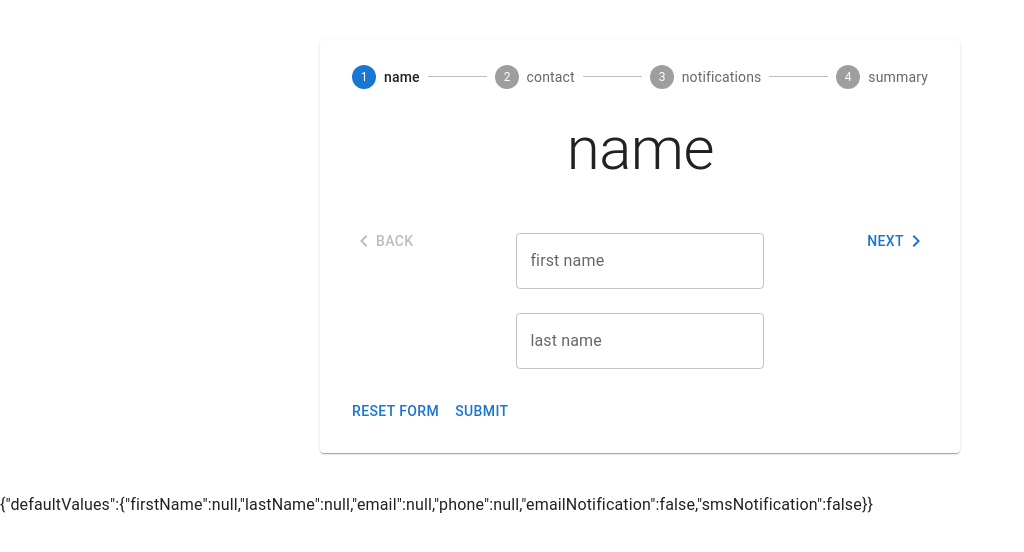
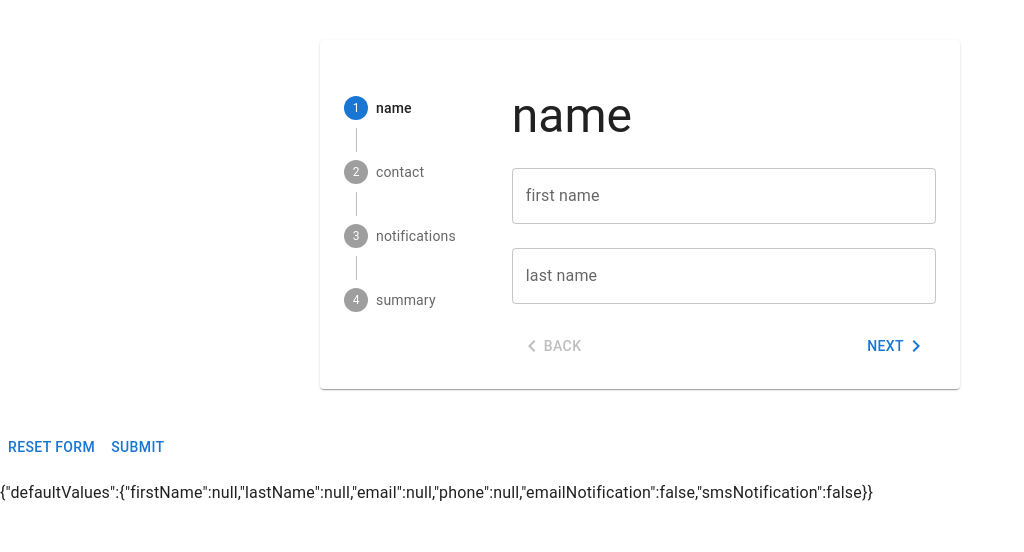
Before and after one commit to janosnanai/rhf-form-wiz-proto, a React (Vite) app: page / in a window 1280 px wide. Shown: the top 552 px of the page, without its empty margins (0-1024 px from the left). Built offline with nearby package versions, Linux system fonts and the light colour scheme.

Commit message:
refactor layout

```diff
--- a/src/features/user-wiz/index.tsx
+++ b/src/features/user-wiz/index.tsx
@@ -69,48 +69,64 @@ function UserWiz() {
         <DevTool control={formMethods.control} />
       </Portal>
       <Paper sx={{ m: "5rem auto", my: 5, p: 3, width: 640 }}>
+        <FormProvider {...formMethods}>
+          <Box
+            sx={{
+              display: "flex",
+              gap: 7,
+              mt: 3,
+            }}
+          >
             <Box>
-          <Stepper nonLinear activeStep={wizStage}>
+              <Stepper nonLinear activeStep={wizStage} orientation="vertical">
                 {steps.map((label, idx) => (
                   <Step key={label}>
-                <StepButton onClick={() => handleStep(idx)}>{label}</StepButton>
+                    <StepButton onClick={() => handleStep(idx)}>
+                      {label}
+                    </StepButton>
                   </Step>
                 ))}
               </Stepper>
             </Box>
-        <FormProvider {...formMethods}>
+
+            <Box flexGrow={1}>
+              <Typography variant="h3" component="h2" sx={{ mb: 3 }}>
+                {steps[wizStage]}
+              </Typography>
+              {wizStage === 0 && (
+                <Stack gap={3}>
+                  <NameForm />
+                </Stack>
+              )}
+              {wizStage === 1 && (
+                <Stack gap={3}>
+                  <ContactForm />
+                </Stack>
+              )}
+              {wizStage === 2 && (
+                <Stack gap={3}>
+                  <NotificationForm />
+                </Stack>
+              )}
+              {wizStage === 3 && <Summary />}
               <Box
-            sx={{
-              display: "flex",
-              gap: 3,
-              justifyContent: "space-between",
-              mt: 3,
-            }}
+                sx={{ display: "flex", justifyContent: "space-between", mt: 3 }}
               >
                 <Button disabled={wizStage === 0} onClick={handleBack}>
                   <BackIcon /> back
                 </Button>
-
-            <Stack gap={3}>
-              <Typography variant="h2" sx={{ textAlign: "center", mb: 3 }}>
-                {steps[wizStage]}
-              </Typography>
-              {wizStage === 0 && <NameForm />}
-              {wizStage === 1 && <ContactForm />}
-              {wizStage === 2 && <NotificationForm />}
-              {wizStage === 3 && <Summary />}
-            </Stack>
-
                 <Button disabled={wizStage === 3} onClick={handleNext}>
                   next <NextIcon />
                 </Button>
               </Box>
+            </Box>
+          </Box>
+        </FormProvider>
+      </Paper>
       <Box sx={{ mt: 3 }}>
         <Button onClick={handleReset}>reset form</Button>
         <Button onClick={handleSubmit}>submit</Button>
       </Box>
-        </FormProvider>
-      </Paper>
       <p>{JSON.stringify(formMethods.formState)}</p>
     </>
   );
```
Lines whose indentation alone changed are shown as unchanged.
